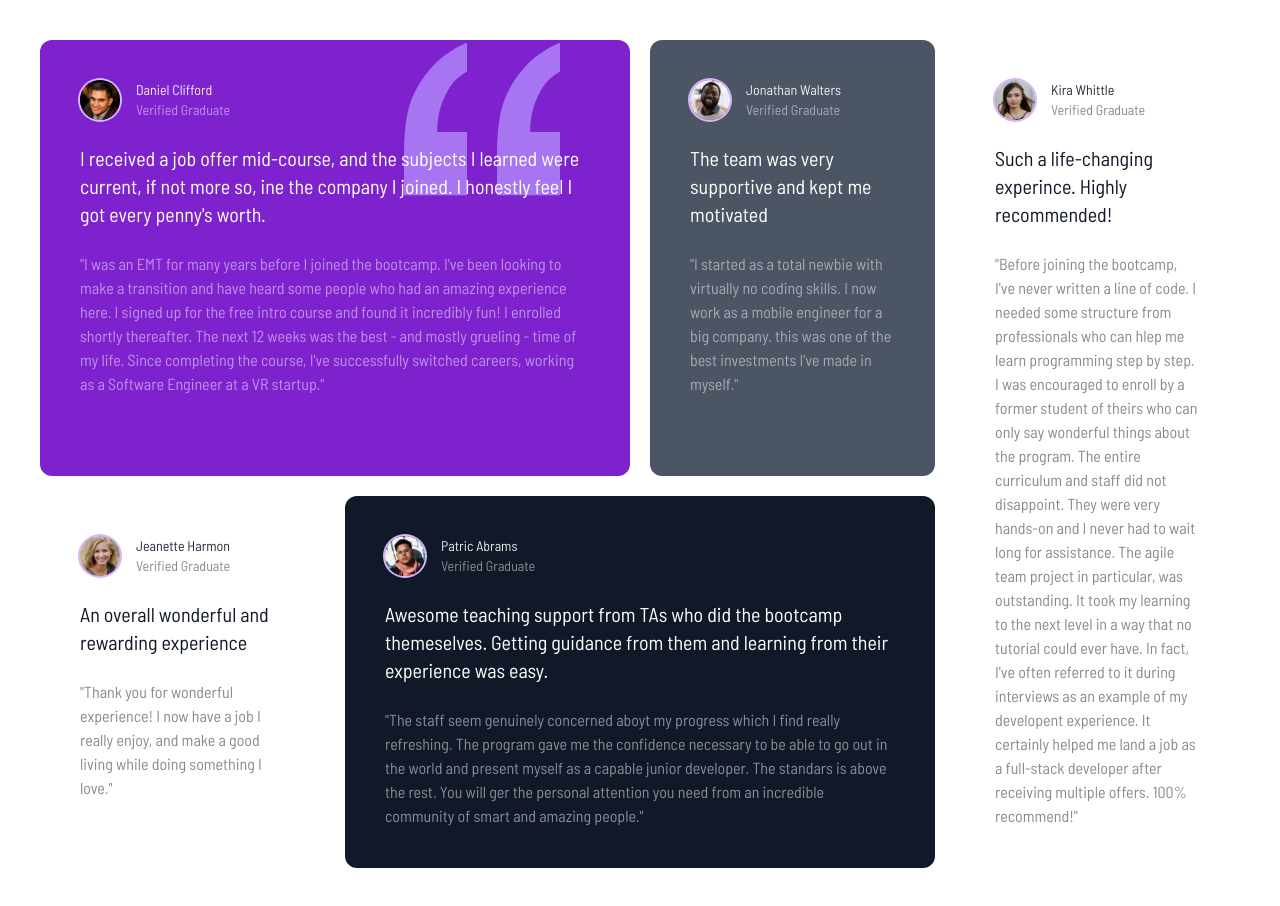
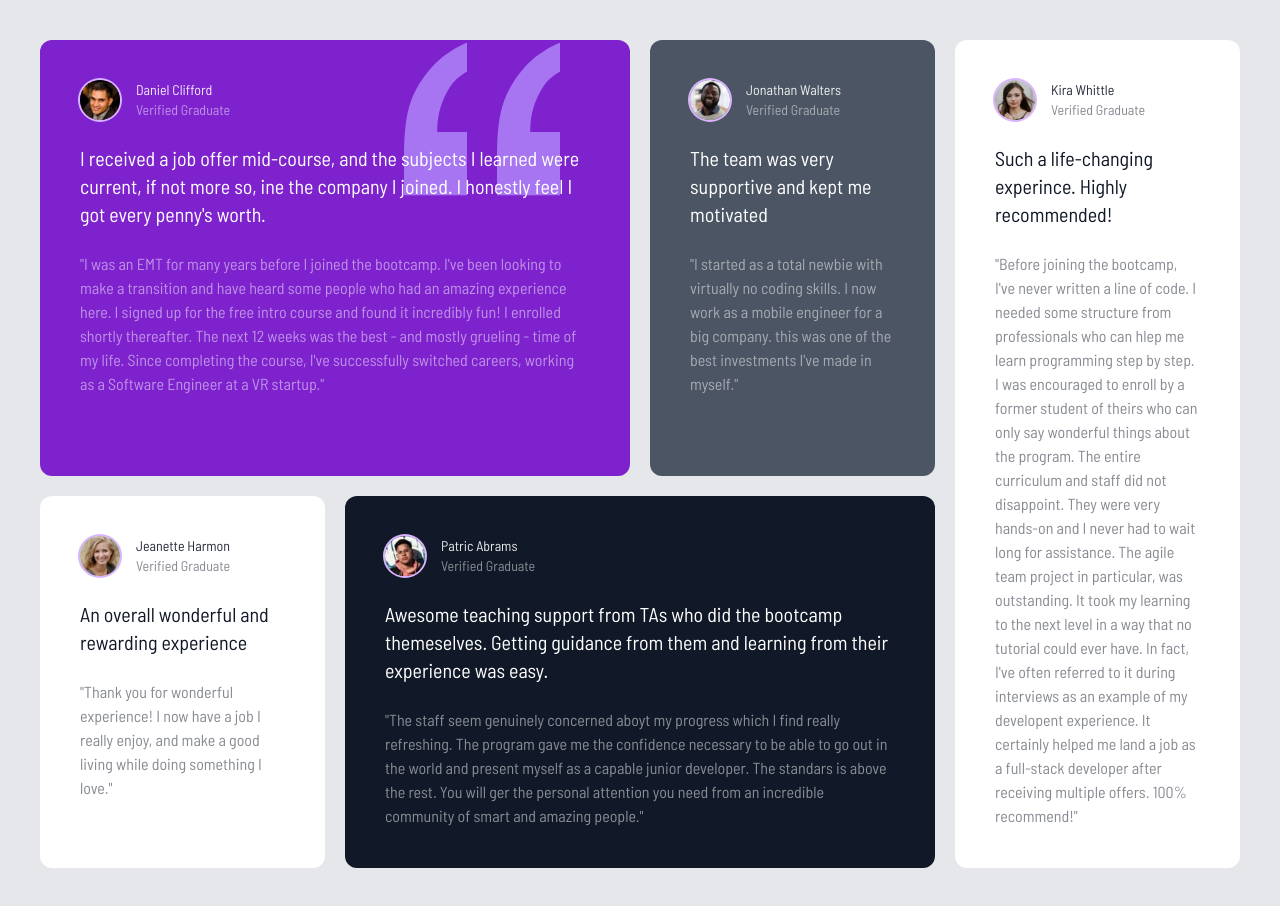
Before and after one commit to saneckaA/grid-project-tailwind, a React (Create React App) app: page / in a window 1280 px wide. Built offline with nearby package versions, Linux system fonts and the light colour scheme.

Commit message:
added background color

```diff
--- a/src/App.js
+++ b/src/App.js
@@ -3,7 +3,7 @@ import GlobalContainer from './GlobalContainer';
 
 function App() {
   return (
-    <div>
+    <div className='bg-gray-200'>
       <GlobalContainer />
     </div>
   );
```
